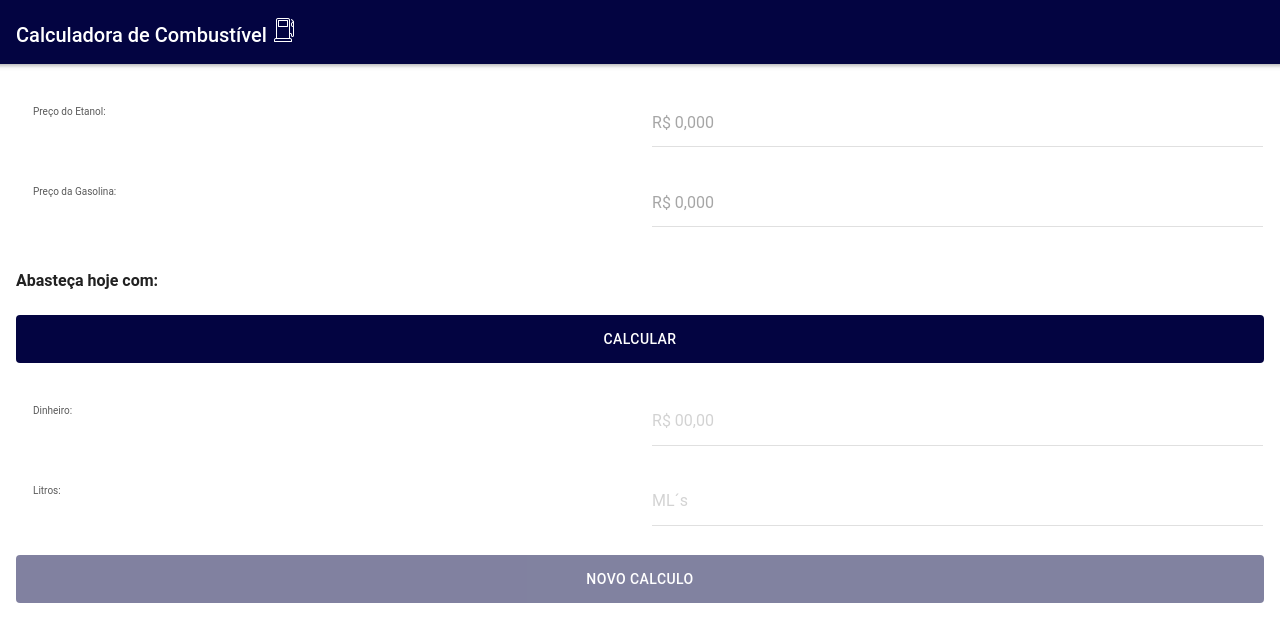
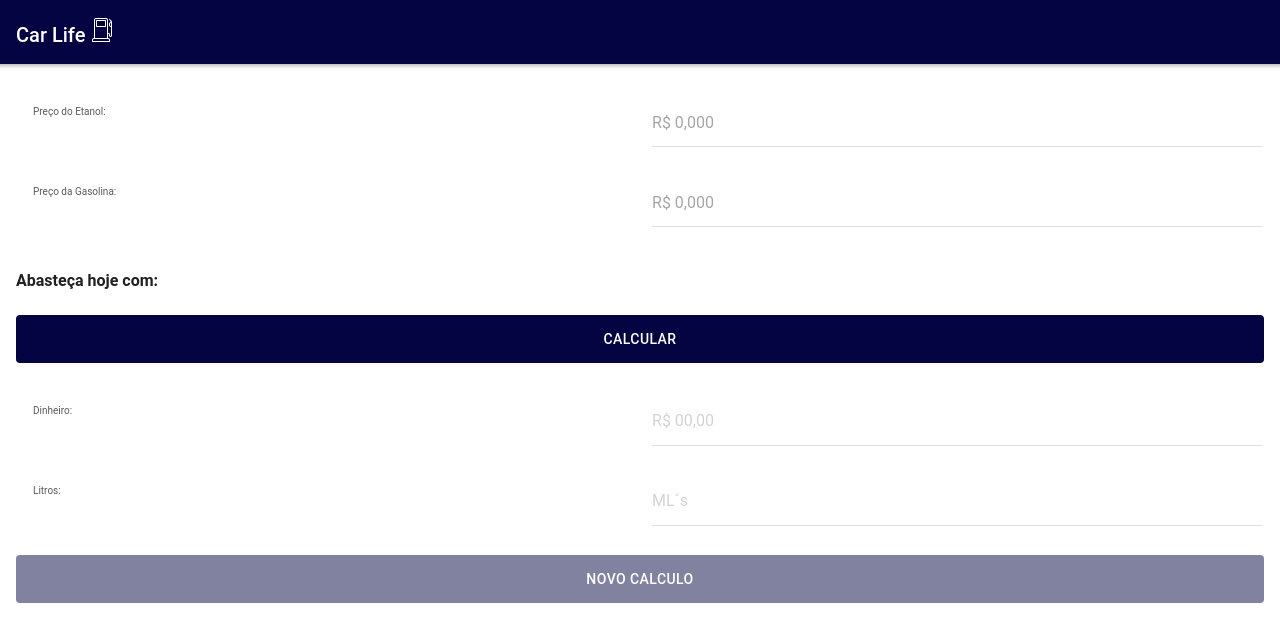
Before and after one commit to Renata001/Calculadora_combustivel, a plain HTML site: page index.html in a window 1280 px wide. Drawn offline with Linux system fonts and the light colour scheme.

Commit message:
Versão 1.0.1

```diff
--- a/index.html
+++ b/index.html
@@ -20,7 +20,7 @@
                 <div class="navbar">
                     <div class="navbar-bg"></div>
                     <div class="navbar-inner bg-color-blue">
-                        <div class="title text-color-white"> Calculadora de Combustível <img src="img/fuel.png" alt="logo"></div>
+                        <div class="title text-color-white"> Car Life <img src="img/fuel.png" alt="logo"></div>
                     </div>
                 </div>
                 <!-- FIM NAVBAR -->
```
